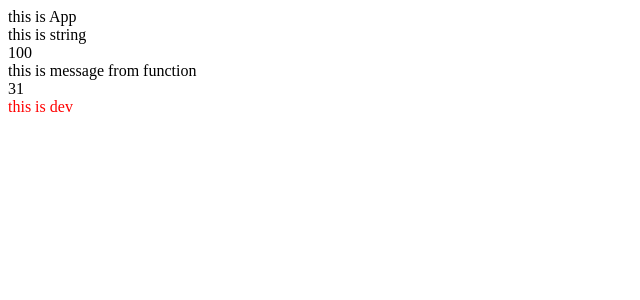
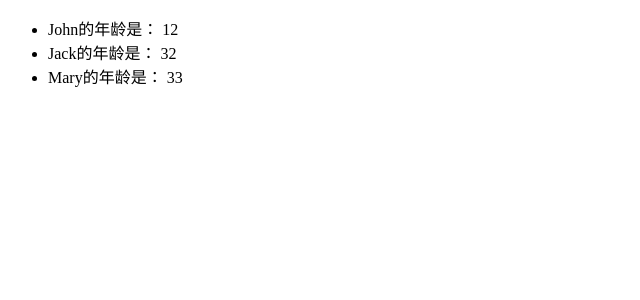
Before and after one commit to zyf0128/react-basic, a React (Create React App) app: page / in a window 1280 px wide. Shown: the top 300 px of the page, without its empty margins (0-640 px from the left). Built offline with nearby package versions, Linux system fonts and the light colour scheme.

Commit message:
列表的遍历

```diff
--- a/src/App.js
+++ b/src/App.js
@@ -1,34 +1,29 @@
-
 const count = 100;
 
-function getMessage() {
-  return 'this is message from function';
-}
+const list = [
+    {id: "01", name: "John", age: 12},
+    {id: "02", name: "Jack", age: 32},
+    {id: "03", name: "Mary", age: 33}
+]
 
 // 项目的根组件
 function App() {
-  return (
-    <div className="App">
-      this is App
-      <br />
-
-      {/*使用引号来传递字符串*/}
-      {'this is string'}
-
-      <br />
-      {/* 识别JS变量*/}
-      {count}
-      <br />
-      {/*函数调用*/}
-      {getMessage()}
-      <br />
-      {/*方法调用 */}
-      {new Date().getDate()}
-      <br />
-      {/*使用js对象*/}
-      {<div style={{ color: 'red' }}> this is dev</div>}
-    </div>
-  );
+    return (
+        <div className="App">
+            {/*渲染列表*/}
+            {/*{map 循环哪个结构 return 哪个结构}*/}
+            {/*    注意事项： 加上一个独一无二的key, 字符串或者 number id*/}
+            {/*    用来提升 列表的更新性能*/}
+            <ul>
+                {
+                    list.map(
+                        item =>
+                    <li key={item.id}> {item.name}的年龄是： {item.age} </li>
+                    )
+                }
+            </ul>
+        </div>
+    );
 }
 
 export default App;
```
